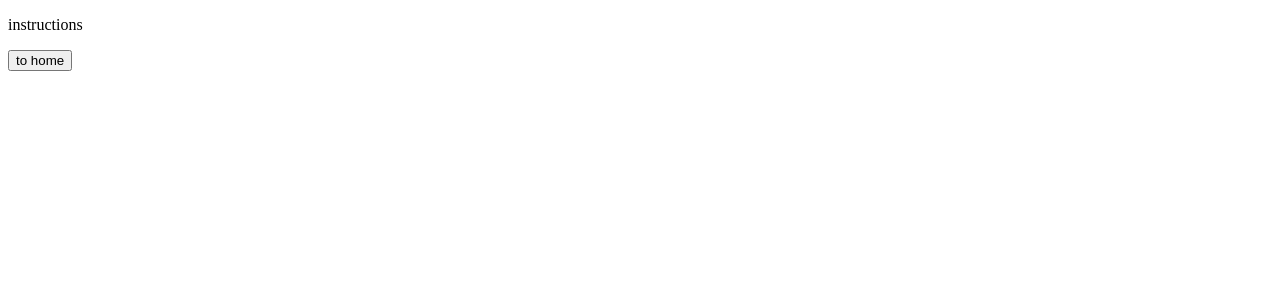
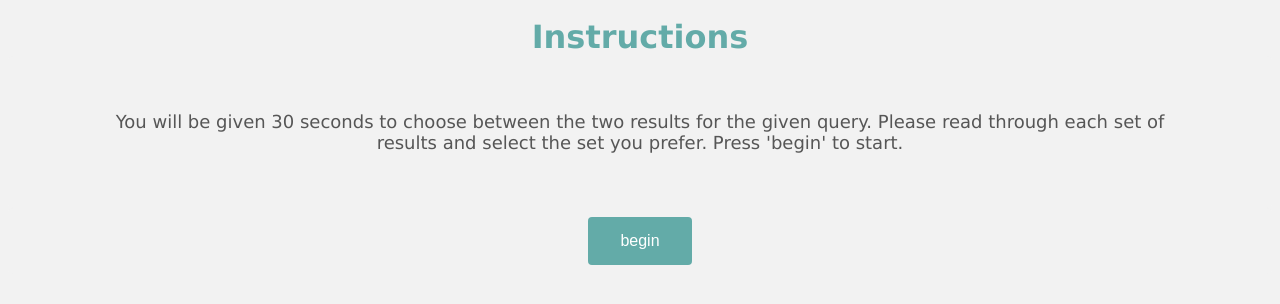
Before and after one commit to saeliddp/fate_webapp, a Django app: page /instructions/ in a window 1280 px wide. Shown: the top 304 px of the page. Run offline with Django 3.2, Linux system fonts and the light colour scheme; data comes from the database, SQL or seed files in the repository; parts of the project's set-up code (start-up, migrations or seed data) failed here and were passed over.

Commit message:
Added style to consent.html and instructions.html

```diff
--- a/version2/templates/version2/instructions.html
+++ b/version2/templates/version2/instructions.html
@@ -1,11 +1,61 @@
 <!DOCTYPE html>
 <html>
 <head>
+<style>
+.header {
+  background-color: #f2f2f2;
+  padding-top: 10px;
+  margin: 0px;
+  text-align: center;
+  color: #63aba8;
+  font-family: "verdana";
+}
+p {
+	font-family: "verdana";
+	color: #565656;
+	text-align: center;
+	font-size: 18px;
+	margin-top: 50px;
+	margin-left: 100px;
+	margin-right: 100px;
+	margin-bottom: 50px;
+}
+div {
+  border-radius: 5px;
+  background-color: #f2f2f2;
+  padding: 5px;
+}
+a {
+	text-align: center;
+	font-family: "verdana";
+}
+.button {
+    background-color: #63aba8;
+    border: none;
+    color: white;
+    padding: 15px 32px;
+    text-align: center;
+    text-decoration: none;
+    display: inline-block;
+    font-size: 16px;
+    margin: 4px 2px;
+    cursor: pointer;
+    border-radius: 4px;
+}
+.button:hover {
+    background-color: #4d8583;
+}
+</style>
 </head>
-<body>
-<p>instructions</p>
-<form action="../home/" id="to_home">
-  <input type="submit" value="to home">
+<body style="background-color: #f2f2f2">
+<h1 class="header">Instructions</h1>
+<div>
+	<p>You will be given 30 seconds to choose between the two results for the given query. Please read through each set of results and select the set you prefer. Press 'begin' to start.</p>
+</div>
+<div style="text-align: center">
+	<form action="../home/" id="to_home">
+	<input type="submit" value="begin" class="button">
+</div>
 </form>
 </body>
 </html>
```
Also changed, not shown: version2/templates/version2/consent.html (+52 -2 lines).
